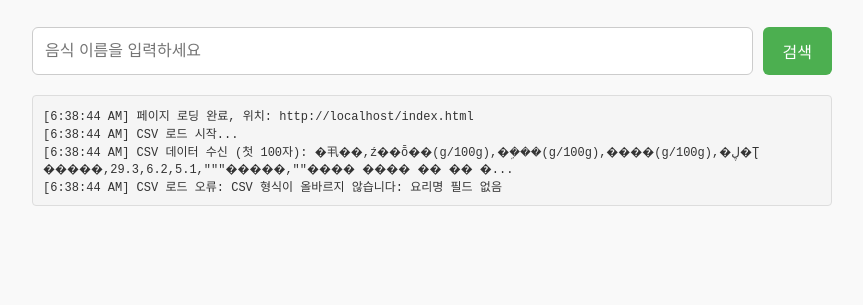
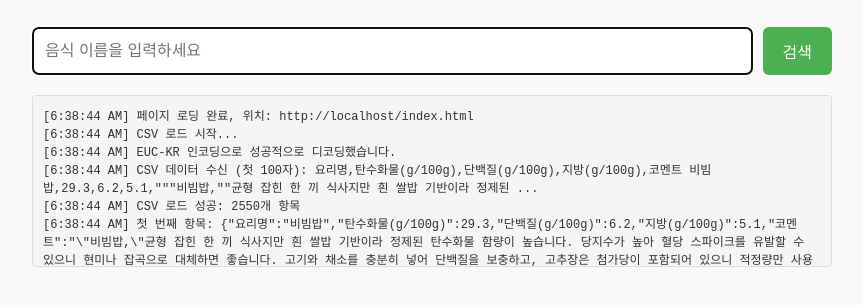
Before and after one commit to coreoffitness2025/Corevia_NutritionScout, a plain HTML site: page index.html in a window 1280 px wide. Shown: the part 185-490 px from the top of the page, without its empty margins (208-1071 px from the left). Drawn offline with nearby package versions, Linux system fonts and the light colour scheme.

Commit message:
Update index.html

```diff
--- a/index.html
+++ b/index.html
@@ -241,7 +241,35 @@
           throw new Error(`HTTP 오류: ${response.status}`);
         }
 
-        const csvText = await response.text();
+        // ArrayBuffer로 응답 받기
+        const buffer = await response.arrayBuffer();
+
+        // 다양한 인코딩 시도
+        const encodings = ['UTF-8', 'EUC-KR', 'cp949'];
+        let csvText = '';
+        let success = false;
+
+        for (const encoding of encodings) {
+          try {
+            // TextDecoder로 다양한 인코딩 시도
+            const decoder = new TextDecoder(encoding);
+            csvText = decoder.decode(buffer);
+
+            // 첫 줄에 '요리명' 또는 '음식명'이 포함되어 있는지 확인
+            if (csvText.includes('요리명') || csvText.includes('음식명')) {
+              logDebug(`${encoding} 인코딩으로 성공적으로 디코딩했습니다.`);
+              success = true;
+              break;
+            }
+          } catch (e) {
+            logDebug(`${encoding} 인코딩 시도 실패: ${e.message}`);
+          }
+        }
+
+        if (!success) {
+          throw new Error('지원되는 인코딩으로 CSV를 읽을 수 없습니다.');
+        }
+
         logDebug(`CSV 데이터 수신 (첫 100자): ${csvText.substring(0, 100)}...`);
 
         // PapaParse로 CSV 파싱
@@ -260,11 +288,15 @@
         }
 
         // 데이터의 유효성 검사
-        const hasRequiredFields = result.data[0].hasOwnProperty('요리명') ||
-                                result.data[0].hasOwnProperty('음식명');
+        const columns = result.meta.fields;
+        const hasRequiredFields = columns.some(col =>
+          col === '요리명' || col === '음식명' ||
+          col.includes('요리') || col.includes('음식')
+        );
 
         if (!hasRequiredFields) {
-          throw new Error('CSV 형식이 올바르지 않습니다: 요리명 필드 없음');
+          logDebug(`발견된 열: ${columns.join(', ')}`);
+          throw new Error('CSV 형식이 올바르지 않습니다: 요리명 또는 음식명 필드를 찾을 수 없습니다');
         }
 
         // 필드명 표준화 (음식명 → 요리명 등으로 통일)
@@ -272,33 +304,47 @@
           const standardizedItem = {...item};
 
           // 요리명 필드 표준화
-          if (item.hasOwnProperty('음식명') && !item.hasOwnProperty('요리명')) {
-            standardizedItem['요리명'] = item['음식명'];
+          for (const key of Object.keys(item)) {
+            if (key.includes('음식') || key.includes('요리') || key.includes('이름')) {
+              standardizedItem['요리명'] = item[key];
+              break;
+            }
           }
 
           // 영양소 필드 표준화
           const nutritionFields = [
-            ['탄수화물(g/100g)', '탄수화물', 'carbs'],
-            ['단백질(g/100g)', '단백질', 'protein'],
-            ['지방(g/100g)', '지방', 'fat']
+            ['탄수화물(g/100g)', ['탄수화물', 'carbs', '탄수', '탄수화물(g)']],
+            ['단백질(g/100g)', ['단백질', 'protein', '단백', '단백질(g)']],
+            ['지방(g/100g)', ['지방', 'fat', '지방(g)']]
           ];
 
-          nutritionFields.forEach(([standard, ...alternates]) => {
+          nutritionFields.forEach(([standard, alternates]) => {
             if (!item.hasOwnProperty(standard)) {
               for (const alt of alternates) {
-                if (item.hasOwnProperty(alt)) {
-                  standardizedItem[standard] = item[alt];
-                  break;
+                for (const key of Object.keys(item)) {
+                  if (key.includes(alt)) {
+                    standardizedItem[standard] = item[key];
+                    break;
+                  }
                 }
               }
             }
           });
+
+          // 코멘트 필드 표준화
+          for (const key of Object.keys(item)) {
+            if (key.includes('코멘트') || key.includes('comment') || key.includes('설명') || key.includes('메모')) {
+              standardizedItem['코멘트'] = item[key];
+              break;
+            }
+          }
 
           return standardizedItem;
         });
 
         foodData = result.data;
         logDebug(`CSV 로드 성공: ${foodData.length}개 항목`);
+        logDebug(`첫 번째 항목: ${JSON.stringify(foodData[0])}`);
 
         return true;
       } catch (error) {
```
